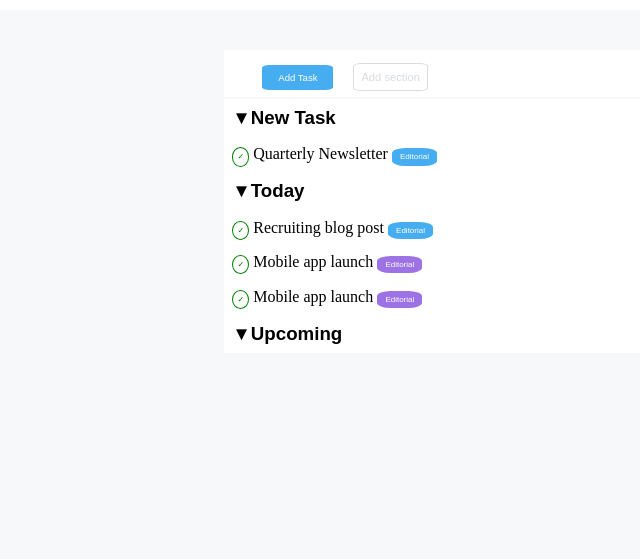
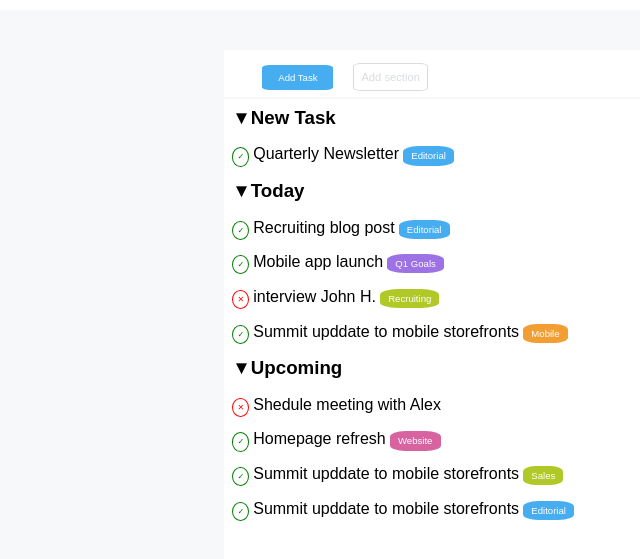
Before and after one commit to IlarioForcherio/html-css-toboolist, a plain HTML site: page index.html in a window 1280 px wide. Shown: the part 53-612 px from the top of the page, without its empty margins (0-640 px from the left). Drawn offline with Linux system fonts and the light colour scheme.

Commit message:
fine progetto

```diff
--- a/assets/css/style.css
+++ b/assets/css/style.css
@@ -74,6 +74,7 @@ nav{
     margin: auto;
     width: 65%;
     margin-top: 0.1%;
+    padding-bottom: 4%;
 }
 
 section{
@@ -95,6 +96,7 @@ h3::before{
 
 .check-item{
     display: inline;
+    font-family: Arial, Helvetica, sans-serif;
 
 
 }
@@ -117,7 +119,7 @@ h3::before{
     border-radius: 30%;
     color: white;
     font-family: Arial, Helvetica, sans-serif;
-    font-size: 0.5em;
+    font-size: 0.6em;
     padding: 1%;
     vertical-align: center;
     padding-top: 0.5%;
@@ -129,6 +131,7 @@ h3::before{
 .x-item{
 
     display: inline;
+    font-family: Arial, Helvetica, sans-serif;
 }
 
 .x-item::before{
@@ -147,10 +150,63 @@ h3::before{
     border-radius: 30%;
     color: white;
     font-family: Arial, Helvetica, sans-serif;
-    font-size: 0.5em;
+    font-size: 0.6em;
     padding: 1%;
     vertical-align: center;
     padding-top: 0.5%;
     padding-bottom: 0.5%;
     margin-left:0.5%;
 }
+
+.span-green{
+
+    background-color:#64c0aa;
+    border-radius: 30%;
+    color: white;
+    font-family: Arial, Helvetica, sans-serif;
+    font-size: 0.6em;
+    padding: 1%;
+    vertical-align: center;
+    padding-top: 0.5%;
+    padding-bottom: 0.5%;
+    margin-left:0.5%;
+}
+.span-orange{
+
+    background-color:#f29e33;
+    border-radius: 30%;
+    color: white;
+    font-family: Arial, Helvetica, sans-serif;
+    font-size: 0.6em;
+    padding: 1%;
+    vertical-align: center;
+    padding-top: 0.5%;
+    padding-bottom: 0.5%;
+    margin-left:0.5%;
+}
+.span-pink{
+
+    background-color:#d863a1;
+    border-radius: 30%;
+    color: white;
+    font-family: Arial, Helvetica, sans-serif;
+    font-size: 0.6em;
+    padding: 1%;
+    vertical-align: center;
+    padding-top: 0.5%;
+    padding-bottom: 0.5%;
+    margin-left:0.5%;
+}
+.span-green{
+
+    background-color:#b0c926;
+    border-radius: 30%;
+    color: white;
+    font-family: Arial, Helvetica, sans-serif;
+    font-size: 0.6em;
+    padding: 1%;
+    vertical-align: center;
+    padding-top: 0.5%;
+    padding-bottom: 0.5%;
+    margin-left:0.5%;
+}
--- a/index.html
+++ b/index.html
@@ -48,19 +48,35 @@
             <div class="check-item">Recruiting blog post</div><span class="span-blue">Editorial</span>
         </section>
         <section>
-            <div class="check-item">Mobile app launch</div><span class="span-violet">Editorial</span>
+            <div class="check-item">Mobile app launch</div><span class="span-violet">Q1 Goals</span>
         </section>
         <section>
-            <div class="check-item">Mobile app launch</div><span class="span-violet">Editorial</span>
+            <div class="x-item">interview John H.</div><span class="span-green">Recruiting</span>
         </section>
+        <section>
+            <div class="check-item">Summit upddate to mobile storefronts</div><span class="span-orange">Mobile</span>
+        </section>
+
         <!-- Upcoming -->
         <section>
             <div><h3>Upcoming</h3></div>
         </section>
-       </div>
+        <section>
+            <div class="x-item">Shedule meeting with Alex</div>
+        </section>
+        <section>
+            <div class="check-item">Homepage refresh</div><span class="span-pink">Website</span>
+        </section>
+        <section>
+            <div class="check-item">Summit upddate to mobile storefronts</div><span class="span-green">Sales</span>
+        </section>
+        <section>
+            <div class="check-item">Summit upddate to mobile storefronts</div><span class="span-blue">Editorial</span>
+        </section>
+
 
     </main>
-    <footer></footer>
+
 
 
 </body>
```
